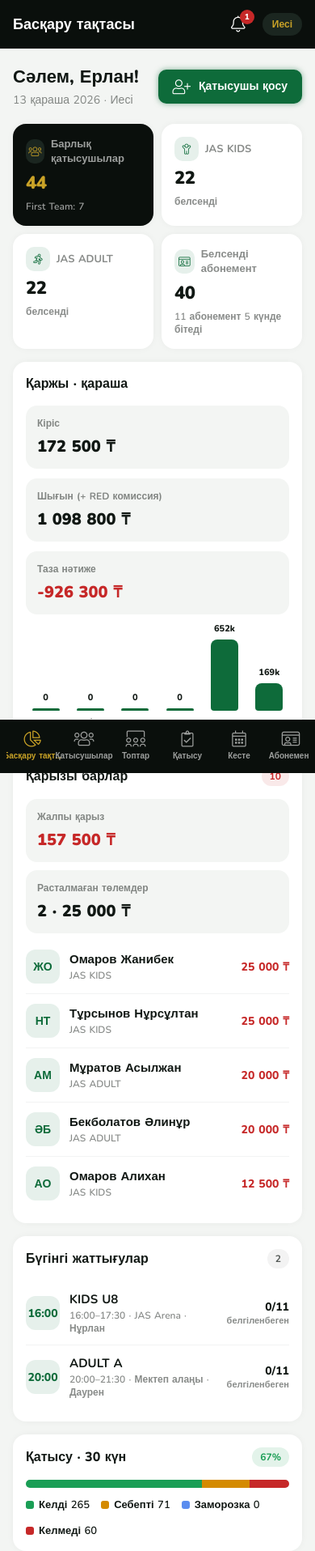
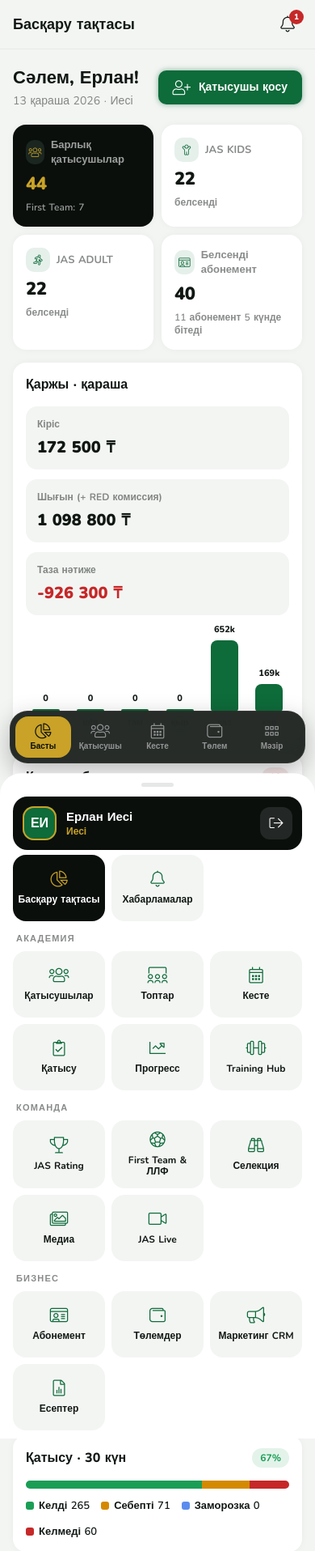
Before and after one commit to adikgh/jas, a PHP site: page /dashboard/index.php in a window 390 px wide. Shown: the top 1916 px of the page at 81% size. Run offline with PHP 8.4, Linux system fonts and the light colour scheme; the visitor is signed in with stand-in values (Sample User, id 1); data comes from the database, SQL or seed files in the repository; data that the repository does not hold is empty.

Commit message:
Жаңа мәзір: бүйір мәзір бөлімдермен, мобильді панель + «Мәзір» парағы
Co-Authored-By: Claude Opus 5.5 <noreply@anthropic.com>
Claude-Session: https://claude.ai/code/session_01PkULgxEPQmzBK7BaZ6WbhL

```diff
--- a/assets/css/main.css
+++ b/assets/css/main.css
@@ -26,107 +26,67 @@
 
 
 /* sidebar */
-.ub1_l{
-	position: fixed;
-	top: 0;
-	left: 0;
-	width: 260px;
-	height: 100vh;
-	z-index: 100;
-	background: var(--dk);
-	color: var(--wh);
-	border-right: 1px solid var(--dk3);
-}
+.ub1_l{position:fixed;top:0;left:0;width:260px;height:100vh;z-index:100;background:var(--dk);color:var(--wh);border-right:1px solid var(--dk3)}
 @media(max-width:1024px){.ub1_l{display:none}}
-.ub1_lc{
-	position: relative;
-	height: 100%;
-	padding: 24px 16px;
-	display: flex;
-	flex-direction: column;
-	overflow-y: auto;
-}
-.ub1_logo{display:flex;align-items:center;gap:12px;padding:0 8px 28px}
-.ub1_logo_i{
-	width: 44px;
-	height: 44px;
-	border-radius: 12px;
-	display: flex;
-	justify-content: center;
-	align-items: center;
-	font-weight: 900;
-	font-size: 14px;
-	color: var(--wh);
-	background: var(--green);
-	border: 2px solid var(--gold);
-}
+.ub1_lc{position:relative;height:100%;padding:22px 14px 16px;display:flex;flex-direction:column}
+.ub1_logo{display:flex;align-items:center;gap:12px;padding:0 8px 22px}
+.ub1_logo_i{width:42px;height:42px;border-radius:13px;display:flex;justify-content:center;align-items:center;font-weight:900;font-size:13px;color:var(--wh);background:linear-gradient(135deg,var(--green),#0a4f2b);box-shadow:inset 0 0 0 2px var(--gold),0 6px 18px rgba(14,107,58,.35)}
 .ub1_logo_t{color:var(--wh);font-weight:900;letter-spacing:3px;font-size:15px;display:flex;flex-direction:column}
-.ub1_logo_t span{font-size:11px;letter-spacing:1px;font-weight:600;color:var(--gold)}
+.ub1_logo_t span{font-size:11px;letter-spacing:.5px;font-weight:600;color:var(--gold)}
 
-.umenu_c{flex:1}
-.umenu_ci{
-	position: relative;
-	display: flex;
-	align-items: center;
-	gap: 12px;
-	padding: 11px 12px;
-	margin-bottom: 2px;
-	border-radius: 12px;
-	color: var(--wh7);
-	font-weight: 600;
-	font-size: 15px;
-	transition: .2s;
-}
-.umenu_ci:hover{background:var(--dk3);color:var(--wh)}
-.umenu_ci_act{background:var(--green);color:var(--wh)}
+.umenu_c{flex:1;overflow-y:auto;margin:0 -6px;padding:0 6px;scrollbar-width:none}
+.umenu_c::-webkit-scrollbar{display:none}
+.umenu_g{font-size:10px;font-weight:800;letter-spacing:1.4px;text-transform:uppercase;color:var(--wh4);padding:16px 12px 6px}
+.umenu_ci{position:relative;display:flex;align-items:center;gap:12px;padding:9px 12px;margin-bottom:2px;border-radius:12px;color:var(--wh6);font-weight:600;font-size:14px;transition:background .2s,color .2s}
+.umenu_ci:hover{background:var(--wh1);color:var(--wh)}
+.umenu_ci_act{background:linear-gradient(90deg,rgba(201,162,39,.18),rgba(201,162,39,.04));color:var(--wh)}
+.umenu_ci_act::before{content:'';position:absolute;left:-6px;top:8px;bottom:8px;width:3px;border-radius:3px;background:var(--gold)}
 .umenu_ci_act .umenu_cin{color:var(--gold)}
-.umenu_ci_ds{opacity:.4;cursor:default}
-.umenu_ci_ds:hover{background:none;color:var(--wh7)}
-.umenu_cin{width:22px;text-align:center;font-size:17px}
-.umenu_cih span{font-size:10px;padding:2px 6px;border-radius:6px;background:var(--dk3);margin-left:4px;font-weight:700}
+.umenu_cin{width:22px;text-align:center;font-size:16px}
 
-.ub1_lx{border-top:1px solid var(--dk3);padding-top:16px}
-.ub1_lt{display:flex;align-items:center;gap:12px;padding:0 8px 12px}
-.ub1_lti{width:40px;height:40px;border-radius:50%;background:var(--dk3);display:flex;justify-content:center;align-items:center;color:var(--gold)}
-.ub1_ltf{font-weight:700;font-size:14px}
+.ub1_lx{border-top:1px solid var(--dk3);padding-top:14px;margin-top:8px}
+.ub1_lt{display:flex;align-items:center;gap:10px;padding:0 4px}
+.ub1_lti{width:38px;height:38px;flex:0 0 38px;border-radius:12px;background:var(--dk3);display:flex;justify-content:center;align-items:center;color:var(--gold);font-weight:800;font-size:13px}
+.ub1_ltf{flex:1;min-width:0;font-weight:700;font-size:14px;white-space:nowrap;overflow:hidden;text-overflow:ellipsis}
 .ub1_ltf span{display:block;font-size:12px;font-weight:600;color:var(--gold)}
+.ub1_lexit{width:36px;height:36px;border-radius:10px;display:flex;align-items:center;justify-content:center;color:var(--wh6);transition:.2s}
+.ub1_lexit:hover{background:var(--wh1);color:var(--wh)}
 
 
 
-/* mobile bottom menu */
-.pmenu{display:none}
+/* mobile: төменгі панель */
+.tbar,.msheet{display:none}
 @media(max-width:1024px){
-	.pmenu{
-		display: block;
-		position: fixed;
-		left: 0;
-		bottom: 0;
-		width: 100%;
-		z-index: 120;
-		background: var(--dk);
-		padding: 8px 8px calc(8px + env(safe-area-inset-bottom));
-	}
-	.pmenu_c{display:flex;justify-content:space-between;overflow-x:auto;scrollbar-width:none}
-	.pmenu_c::-webkit-scrollbar{display:none}
-	.pmenu_i{flex:0 0 auto;min-width:64px}
-	.pmenu_i{
-		flex: 1;
-		display: flex;
-		flex-direction: column;
-		align-items: center;
-		gap: 4px;
-		padding: 6px 2px;
-		font-size: 20px;
-		color: var(--wh6);
-		border-radius: 12px;
-	}
-	.pmenu_i span{font-size:10px;font-weight:700;white-space:nowrap;overflow:hidden;text-overflow:ellipsis;max-width:72px}
-	.pmenu_i_act{color:var(--gold)}
+	.tbar{display:flex;position:fixed;left:12px;right:12px;bottom:calc(12px + env(safe-area-inset-bottom));z-index:120;padding:6px;gap:2px;border-radius:22px;background:rgba(10,15,12,.88);backdrop-filter:blur(16px);-webkit-backdrop-filter:blur(16px);box-shadow:0 10px 30px rgba(0,0,0,.28);border:1px solid rgba(255,255,255,.06)}
+	.tbar_i{flex:1;min-width:0;display:flex;flex-direction:column;align-items:center;gap:3px;padding:8px 2px 7px;border-radius:16px;color:var(--wh5);font-size:19px;background:none;border:none;font-family:inherit;cursor:pointer;transition:background .2s,color .2s}
+	.tbar_i span{font-size:10px;font-weight:700;max-width:100%;white-space:nowrap;overflow:hidden;text-overflow:ellipsis}
+	.tbar_i_act{color:var(--dk);background:var(--gold)}
+	.app_m{padding-bottom:100px}
+
+	.msheet{display:block;position:fixed;inset:0;z-index:130;pointer-events:none}
+	.msheet_bg{position:absolute;inset:0;background:rgba(0,0,0,.45);opacity:0;transition:opacity .25s}
+	.msheet_c{position:absolute;left:0;right:0;bottom:0;max-height:86vh;overflow-y:auto;background:var(--bag2);border-radius:26px 26px 0 0;padding:8px 16px calc(24px + env(safe-area-inset-bottom));transform:translateY(100%);transition:transform .3s cubic-bezier(.2,.8,.2,1)}
+	.msheet_open{pointer-events:auto}
+	.msheet_open .msheet_bg{opacity:1}
+	.msheet_open .msheet_c{transform:none}
+	.msheet_hd{display:flex;justify-content:center;padding:4px 0 12px}
+	.msheet_hd i{width:40px;height:5px;border-radius:3px;background:var(--bl1)}
+	.msheet_u{display:flex;align-items:center;gap:12px;padding:12px;border-radius:18px;background:var(--dk);color:var(--wh);margin-bottom:6px}
+	.msheet_ua{width:42px;height:42px;flex:0 0 42px;border-radius:14px;background:var(--green);box-shadow:inset 0 0 0 2px var(--gold);display:flex;align-items:center;justify-content:center;font-weight:800}
+	.msheet_un{flex:1;min-width:0;display:flex;flex-direction:column}
+	.msheet_un b{font-size:15px;white-space:nowrap;overflow:hidden;text-overflow:ellipsis}
+	.msheet_un span{font-size:12px;color:var(--gold);font-weight:600}
+	.msheet_x{width:40px;height:40px;border-radius:12px;background:var(--wh1);color:var(--wh);display:flex;align-items:center;justify-content:center;font-size:17px}
+	.msheet_g{font-size:11px;font-weight:800;letter-spacing:1.2px;text-transform:uppercase;color:var(--bl5);padding:14px 4px 8px}
+	.msheet_grid{display:grid;grid-template-columns:repeat(3,1fr);gap:8px}
+	.msheet_i{display:flex;flex-direction:column;align-items:center;justify-content:center;gap:8px;padding:14px 6px;border-radius:16px;background:var(--bag);color:var(--bl);text-align:center;min-height:82px}
+	.msheet_i i{font-size:20px;color:var(--green)}
+	.msheet_i span{font-size:12px;font-weight:700;line-height:1.2}
+	.msheet_i_act{background:var(--dk);color:var(--wh)}
+	.msheet_i_act i{color:var(--gold)}
+	body.msheet_lock{overflow:hidden}
 }
 
-
-
-/* top header */
 .uhead{
 	position: sticky;
 	top: 0;
@@ -140,11 +100,11 @@
 	-webkit-backdrop-filter: blur(10px);
 	border-bottom: 1px solid var(--bl05);
 }
-@media(max-width:768px){.uhead{padding:12px 16px;background:var(--dk);color:var(--wh);border:none}}
+@media(max-width:768px){.uhead{padding:12px 16px;padding-top:calc(12px + env(safe-area-inset-top))}.uhead_c{font-size:17px}}
 .uhead_c{flex:1;font-size:18px;font-weight:800}
 .uhead_lb{font-size:20px;color:inherit}
 .uhead_role{font-size:12px;font-weight:700;padding:6px 12px;border-radius:20px;background:var(--cm1);color:#8a6d10}
-@media(max-width:768px){.uhead_role{background:var(--dk3);color:var(--gold)}}
+@media(max-width:768px){.uhead_role{display:none}}
 
 
 
--- a/assets/js/main.js
+++ b/assets/js/main.js
@@ -50,4 +50,13 @@ $(document).ready(function() {
 	// сүзгі формасы: select өзгерсе жіберіледі
 	$('html').on('change', '.flt_auto', function(){ $(this).parents('form').submit() })
 
+	// мобильді «Мәзір» парағы
+	function msheet(on){ $('.msheet').toggleClass('msheet_open', on).attr('aria-hidden', on ? 'false' : 'true'); $('body').toggleClass('msheet_lock', on) }
+	$('.tbar_more').on('click', function(){ msheet(!$('.msheet').hasClass('msheet_open')) })
+	$('.msheet_bg').on('click', function(){ msheet(false) })
+	$(document).on('keydown', function(e){ if (e.key == 'Escape') msheet(false) })
+	var msy = null
+	$('.msheet_c').on('touchstart', function(e){ msy = this.scrollTop <= 0 ? e.originalEvent.touches[0].clientY : null })
+	$('.msheet_c').on('touchend', function(e){ if (msy !== null && e.originalEvent.changedTouches[0].clientY - msy > 80) msheet(false); msy = null })
+
 }) // end jquery
--- a/block/menu.php
+++ b/block/menu.php
@@ -1,70 +1,95 @@
 <?
-	// Мәзір. 'r' — кімге көрінеді (сервер жағында да әр бет өзі тексереді).
+	// Мәзір: [кілт, сілтеме, белгіше, атауы, кімге көрінеді, бөлім]. Әр бет рұқсатты серверде өзі тексереді.
 	$menu_list = [
-		['dashboard', '/dashboard/', 'fa-chart-pie', 'Басқару тақтасы', ['owner', 'admin', 'coach']],
-		['cabinet', '/cabinet/', 'fa-home', 'Менің кабинетім', ['parent', 'participant']],
-		['participants', '/participants/', 'fa-users', 'Қатысушылар', ['owner', 'admin', 'coach', 'parent', 'participant']],
-		['groups', '/groups/', 'fa-users-class', 'Топтар', ['owner', 'admin', 'coach']],
-		['attendance', '/attendance/', 'fa-clipboard-check', 'Қатысу', ['owner', 'admin', 'coach']],
-		['schedule', '/schedule/', 'fa-calendar-alt', 'Кесте', ['owner', 'admin', 'coach', 'parent', 'participant']],
-		['subscriptions', '/subscriptions/', 'fa-id-card', 'Абонемент', ['owner', 'admin']],
-		['payments', '/payments/', 'fa-wallet', 'Төлемдер', ['owner', 'admin']],
-		['rating', '/rating/', 'fa-trophy', 'JAS Rating', ['owner', 'admin', 'coach', 'parent', 'participant']],
-		['first_team', '/first_team/', 'fa-futbol', 'First Team & ЛЛФ', ['owner', 'admin', 'coach', 'participant']],
-		['progress', '/progress/', 'fa-chart-line', 'Прогресс', ['owner', 'admin', 'coach', 'parent', 'participant']],
-		['scouting', '/scouting/', 'fa-binoculars', 'Селекция', ['owner', 'admin', 'coach']],
-		['training', '/training/', 'fa-dumbbell', 'Training Hub', ['owner', 'admin', 'coach', 'parent', 'participant']],
-		['media', '/media/', 'fa-images', 'Медиа', ['owner', 'admin', 'coach', 'parent', 'participant']],
-		['live', '/live/', 'fa-video', 'JAS Live', ['owner', 'admin', 'coach', 'parent', 'participant']],
-		['crm', '/crm/', 'fa-bullhorn', 'Маркетинг CRM', ['owner', 'admin']],
-		['reports', '/reports/', 'fa-file-chart-line', 'Есептер', ['owner', 'admin']],
+		['dashboard', '/dashboard/', 'fa-chart-pie', 'Басқару тақтасы', ['owner', 'admin', 'coach'], 'main'],
+		['cabinet', '/cabinet/', 'fa-home', 'Менің кабинетім', ['parent', 'participant'], 'main'],
+		['notifications', '/notifications/', 'fa-bell', 'Хабарламалар', ['owner', 'admin', 'coach', 'parent', 'participant'], 'main'],
+		['participants', '/participants/', 'fa-users', 'Қатысушылар', ['owner', 'admin', 'coach', 'parent', 'participant'], 'academy'],
+		['groups', '/groups/', 'fa-users-class', 'Топтар', ['owner', 'admin', 'coach'], 'academy'],
+		['schedule', '/schedule/', 'fa-calendar-alt', 'Кесте', ['owner', 'admin', 'coach', 'parent', 'participant'], 'academy'],
+		['attendance', '/attendance/', 'fa-clipboard-check', 'Қатысу', ['owner', 'admin', 'coach'], 'academy'],
+		['progress', '/progress/', 'fa-chart-line', 'Прогресс', ['owner', 'admin', 'coach', 'parent', 'participant'], 'academy'],
+		['training', '/training/', 'fa-dumbbell', 'Training Hub', ['owner', 'admin', 'coach', 'parent', 'participant'], 'academy'],
+		['rating', '/rating/', 'fa-trophy', 'JAS Rating', ['owner', 'admin', 'coach', 'parent', 'participant'], 'team'],
+		['first_team', '/first_team/', 'fa-futbol', 'First Team & ЛЛФ', ['owner', 'admin', 'coach', 'participant'], 'team'],
+		['scouting', '/scouting/', 'fa-binoculars', 'Селекция', ['owner', 'admin', 'coach'], 'team'],
+		['media', '/media/', 'fa-images', 'Медиа', ['owner', 'admin', 'coach', 'parent', 'participant'], 'team'],
+		['live', '/live/', 'fa-video', 'JAS Live', ['owner', 'admin', 'coach', 'parent', 'participant'], 'team'],
+		['subscriptions', '/subscriptions/', 'fa-id-card', 'Абонемент', ['owner', 'admin'], 'business'],
+		['payments', '/payments/', 'fa-wallet', 'Төлемдер', ['owner', 'admin'], 'business'],
+		['crm', '/crm/', 'fa-bullhorn', 'Маркетинг CRM', ['owner', 'admin'], 'business'],
+		['reports', '/reports/', 'fa-file-chart-line', 'Есептер', ['owner', 'admin'], 'business'],
 	];
+	$menu_groups = ['main' => '', 'academy' => 'Академия', 'team' => 'Команда', 'business' => 'Бизнес'];
+
+	// мобильді төменгі панельдің 4 негізгі батырмасы (рөлге қарай)
+	$menu_tabs = core::is(['owner', 'admin']) ? ['dashboard', 'participants', 'schedule', 'payments']
+		: (core::is('coach') ? ['dashboard', 'attendance', 'schedule', 'rating'] : ['cabinet', 'schedule', 'rating', 'training']);
+	$menu_short = ['dashboard' => 'Басты', 'cabinet' => 'Кабинет', 'participants' => 'Қатысушы', 'payments' => 'Төлем', 'rating' => 'Рейтинг', 'training' => 'Тапсырма'];
+	$menu_by = [];
+	foreach ($menu_list as $m) if (core::is($m[4])) $menu_by[$m[0]] = $m;
+	$menu_more_act = !in_array($menu_name, $menu_tabs);
+	$menu_initials = mb_strtoupper(mb_substr($user['name'], 0, 1).mb_substr((string) $user['surname'], 0, 1));
 ?>
 
 <? if ($site_set['pmenu']): ?>
-	<div class="pmenu">
-		<div class="pmenu_c">
-			<? foreach ($menu_list as $m): if (!core::is($m[4]) || !$m[1]) continue; ?>
-				<a class="pmenu_i <?=($menu_name==$m[0]?'pmenu_i_act':'')?>" href="<?=$m[1]?>"><i class="fal <?=$m[2]?>"></i><span><?=$m[3]?></span></a>
+	<!-- мобильді төменгі панель -->
+	<nav class="tbar">
+		<? foreach ($menu_tabs as $k): if (empty($menu_by[$k])) continue; $m = $menu_by[$k]; ?>
+			<a class="tbar_i <?=($menu_name==$k?'tbar_i_act':'')?>" href="<?=$m[1]?>"><i class="fal <?=$m[2]?>"></i><span><?=(isset($menu_short[$k]) ? $menu_short[$k] : $m[3])?></span></a>
+		<? endforeach ?>
+		<button type="button" class="tbar_i tbar_more <?=($menu_more_act?'tbar_i_act':'')?>" aria-label="Мәзір"><i class="fal fa-grip-horizontal"></i><span>Мәзір</span></button>
+	</nav>
+
+	<!-- «Мәзір» парағы -->
+	<div class="msheet" aria-hidden="true">
+		<div class="msheet_bg"></div>
+		<div class="msheet_c">
+			<div class="msheet_hd"><i></i></div>
+			<div class="msheet_u">
+				<div class="msheet_ua"><?=h($menu_initials ?: 'J')?></div>
+				<div class="msheet_un"><b><?=h($user['name'].' '.$user['surname'])?></b><span><?=t::w($user_right)?></span></div>
+				<a class="msheet_x" href="/exit.php" title="Шығу"><i class="fal fa-sign-out"></i></a>
+			</div>
+			<? foreach ($menu_groups as $g => $gn): $items = array_filter($menu_by, function ($m) use ($g) { return $m[5] == $g; }); if (!$items) continue; ?>
+				<? if ($gn): ?><div class="msheet_g"><?=$gn?></div><? endif ?>
+				<div class="msheet_grid">
+					<? foreach ($items as $m): ?>
+						<a class="msheet_i <?=($menu_name==$m[0]?'msheet_i_act':'')?>" href="<?=$m[1]?>"><i class="fal <?=$m[2]?>"></i><span><?=$m[3]?></span></a>
+					<? endforeach ?>
+				</div>
 			<? endforeach ?>
-			<a class="pmenu_i" href="/exit.php"><i class="fal fa-sign-out"></i><span>Шығу</span></a>
 		</div>
 	</div>
 <? endif ?>
 
-<div class="ub1_l">
+<!-- компьютердегі бүйір мәзір -->
+<aside class="ub1_l">
 	<div class="ub1_lc">
 		<a class="ub1_logo" href="/">
 			<div class="ub1_logo_i">JAS</div>
-			<div class="ub1_logo_t">ACADEMY<span>Шымкент</span></div>
+			<div class="ub1_logo_t">ACADEMY<span>Шымкент<?=(core::$portal?' · '.h(core::$portals[core::$portal]['name']):'')?></span></div>
 		</a>
-		<div class="umenu_c">
-			<? foreach ($menu_list as $m): if (!core::is($m[4])) continue; ?>
-				<? if ($m[1]): ?>
+		<nav class="umenu_c">
+			<? foreach ($menu_groups as $g => $gn): $items = array_filter($menu_by, function ($m) use ($g) { return $m[5] == $g; }); if (!$items) continue; ?>
+				<? if ($gn): ?><div class="umenu_g"><?=$gn?></div><? endif ?>
+				<? foreach ($items as $m): ?>
 					<a class="umenu_ci <?=($menu_name==$m[0]?'umenu_ci_act':'')?>" href="<?=$m[1]?>">
 						<div class="umenu_cin"><i class="fal <?=$m[2]?>"></i></div>
 						<div class="umenu_cih"><?=$m[3]?></div>
 					</a>
-				<? else: ?>
-					<div class="umenu_ci umenu_ci_ds">
-						<div class="umenu_cin"><i class="fal <?=$m[2]?>"></i></div>
-						<div class="umenu_cih"><?=$m[3]?> <span>жақында</span></div>
-					</div>
-				<? endif ?>
+				<? endforeach ?>
 			<? endforeach ?>
-		</div>
+		</nav>
 		<div class="ub1_lx">
 			<div class="ub1_lt">
-				<div class="ub1_lti"><i class="fal fa-user"></i></div>
+				<div class="ub1_lti"><?=h($menu_initials ?: 'J')?></div>
 				<div class="ub1_ltf">
 					<div><?=h($user['name'])?> <?=h($user['surname']?mb_substr($user['surname'],0,1).'.':'')?></div>
 					<span><?=t::w($user_right)?></span>
 				</div>
+				<a class="ub1_lexit" href="/exit.php" title="Шығу"><i class="fal fa-sign-out"></i></a>
 			</div>
-			<a class="umenu_ci" href="/exit.php">
-				<div class="umenu_cin"><i class="fal fa-sign-out"></i></div>
-				<div class="umenu_cih">Шығу</div>
-			</a>
 		</div>
 	</div>
-</div>
+</aside>
```
